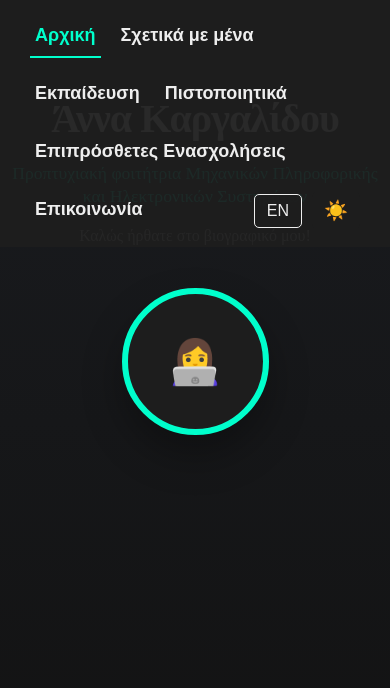
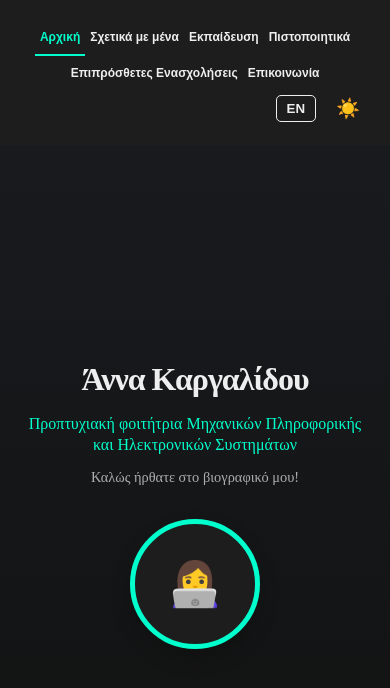
Before and after one commit to AnnaKarg/my-portfolio, a React (Vite) app: page / in a window 390 px wide. Shown: the top 688 px of the page. Built offline with nearby package versions, Linux system fonts and the light colour scheme.

Commit message:
Mobile_Trial

```diff
--- a/src/About_Me.jsx
+++ b/src/About_Me.jsx
@@ -13,7 +13,7 @@ const heroStyle = {
   textAlign: 'center',
   width: '100%',
   boxSizing: 'border-box',
-  padding: '38px 20px 20px',
+  padding: '24px 20px 20px',
   color: 'var(--text-color)',
   backgroundColor: 'transparent',
   animation: 'fadeIn 1s ease-in'
--- a/src/App.jsx
+++ b/src/App.jsx
@@ -72,18 +72,16 @@ function App() {
       </nav>
 
       {/* --- MAIN CONTENT AREA --- */}
-      <main style={{
+ <main style={{
   flex: 1,
-  height: 'calc(100vh - 72px)',
   display: 'flex',
   flexDirection: 'column',
-  justifyContent: 'flex-start',
+  justifyContent: 'center',
   alignItems: 'center',
-  marginTop: '72px',
-  paddingTop: '0.5vh',
-  transform: 'translateY(-18px)',
-  overflow: 'hidden',
-  background: 'transparent'
+  width: '100%',
+  padding: '20px',
+  boxSizing: 'border-box',
+  overflowY: 'auto'
 }}>
         {activeTab === 'start' && <Start title={t.name} text={t.welcome} startText={t.startText} />}
         {activeTab === 'about' && <About_Me title={t.about} text={t.aboutMeText} />}
@@ -102,14 +100,12 @@ function App() {
 const navStyle = {
   display: 'flex',
   flexWrap: 'wrap',
-  justifyContent: 'flex-start',
+  justifyContent: 'center',
   alignItems: 'center',
-  gap: '15px',
-  padding: '15px 30px',
+  padding: 'clamp(10px, 3vh, 20px) 10px',
   background: 'var(--nav-bg, #222)',
-  position: 'fixed',
+  position: 'relative',
   width: '100%',
-  top: 0,
   zIndex: 1000,
   boxSizing: 'border-box'
 };
@@ -120,10 +116,11 @@ const linkBtn = {
   color: 'var(--text-color, white)',
   cursor: 'pointer',
   fontWeight: 'bold',
-  padding: '10px 5px',
-  fontSize: '18px',
+  padding: 'clamp(5px, 2vh, 10px) clamp(5px, 1vw, 15px)',
+  fontSize: 'clamp(12px, 2.5vw, 15px)',
   textDecoration: 'none',
-  borderBottom: '2px solid transparent'
+  borderBottom: '2px solid transparent',
+  transition: 'all 0.3s ease'
 };
 
 const activeBtn = {
@@ -136,17 +133,18 @@ const controlsContainer = {
   marginLeft: 'auto',
   display: 'flex',
   gap: '10px',
-  alignItems: 'center'
+  alignItems: 'center',
+  padding: '0 10px'
 };
 
 const langBtn = {
   cursor: 'pointer',
-  background: 'var(--nav-bg)',
+  background: 'transparent',
   color: 'var(--text-color)',
   border: '1px solid var(--text-color)',
-  padding: '7px 12px',
-  fontSize: '16px',
-  borderRadius: '5px'
+  padding: '5px 10px',
+  borderRadius: '5px',
+  fontWeight: 'bold'
 };
 
 const themeBtnStyle = {
@@ -155,4 +153,18 @@ const themeBtnStyle = {
   border: 'none'
 };
 
+const mediaStyles = `
+  @media (min-width: 769px) {
+    nav {
+      position: fixed !important;
+      justify-content: flex-start !important;
+      padding: 15px 30px !important;
+    }
+  }
+`;
+
+const styleTag = document.createElement('style');
+styleTag.innerHTML = mediaStyles;
+document.head.appendChild(styleTag);
+
 export default App;
--- a/src/Start.jsx
+++ b/src/Start.jsx
@@ -15,50 +15,51 @@ function Start({ title, text, startText }) {
   );
 }
 
+// --- STYLES  ---
 const heroStyle = {
   textAlign: 'center',
-  padding: '24px 20px 40px',
+  padding: 'clamp(20px, 5vh, 40px) 15px',
   width: '100%',
   maxWidth: '900px',
   color: 'var(--text-color)',
-  transform: 'translateY(-14px)',
   animation: 'fadeIn 1.2s ease-out'
 };
 
 const titleStyle = {
-  fontSize: 'clamp(2.5rem, 8vw, 5rem)',
+
+  fontSize: 'clamp(2rem, 7vw, 4rem)',
   fontWeight: '800',
   letterSpacing: '-1px',
-  marginBottom: '20px'
+  marginBottom: '15px'
 };
 
 const detailStyle = {
-  fontSize: 'clamp(1.1rem, 2vw, 1.8rem)',
+  fontSize: 'clamp(1rem, 2.5vw, 1.5rem)',
   color: 'var(--accent-color)',
   fontWeight: '500',
-  marginBottom: '15px',
+  marginBottom: '10px',
   lineHeight: '1.3'
 };
 
 const subtitleStyle = {
-  fontSize: 'clamp(1rem, 1.5vw, 1.3rem)',
+  fontSize: 'clamp(0.9rem, 2vw, 1.2rem)',
   opacity: 0.7,
-  maxWidth: '700px',
-  margin: '0 auto 40px',
+  maxWidth: '600px',
+  margin: '0 auto 30px',
   lineHeight: '1.6'
 };
 
 const avatarPlaceholder = {
-  width: 'clamp(135px, 17vw, 220px)',
-  height: 'clamp(135px, 17vw, 220px)',
+  width: 'clamp(120px, 25vw, 200px)',
+  height: 'clamp(120px, 25vw, 200px)',
   borderRadius: '50%',
   background: 'var(--nav-bg)',
   display: 'flex',
   justifyContent: 'center',
   alignItems: 'center',
   margin: '0 auto',
-  border: '6px solid var(--accent-color)',
-  boxShadow: '0 20px 40px rgba(0,0,0,0.3)'
+  border: '5px solid var(--accent-color)',
+  boxShadow: '0 10px 20px rgba(0,0,0,0.2)'
 };
 
 export default Start;
```
Also changed, not shown: index.html (line endings or trailing spaces).
